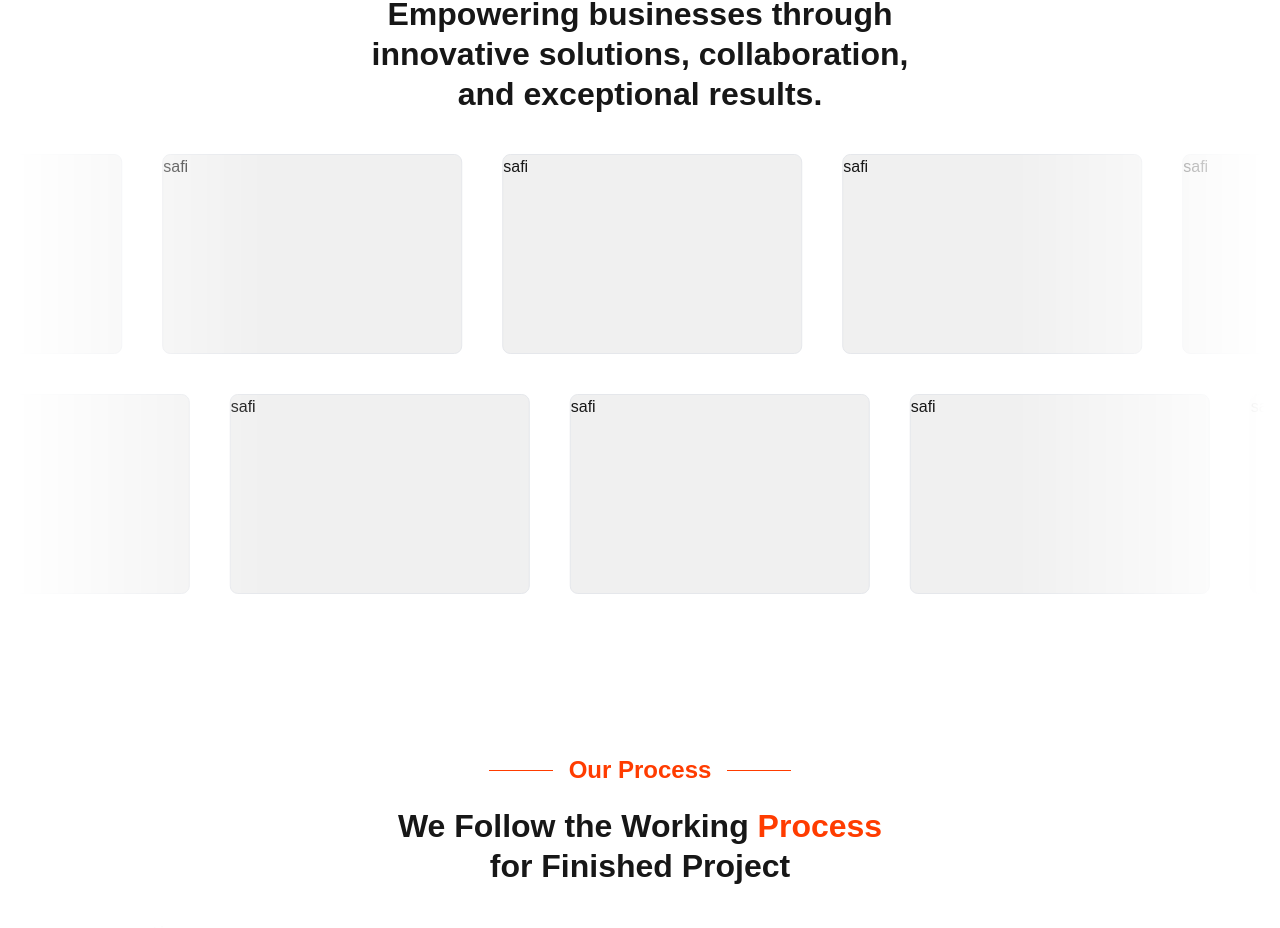
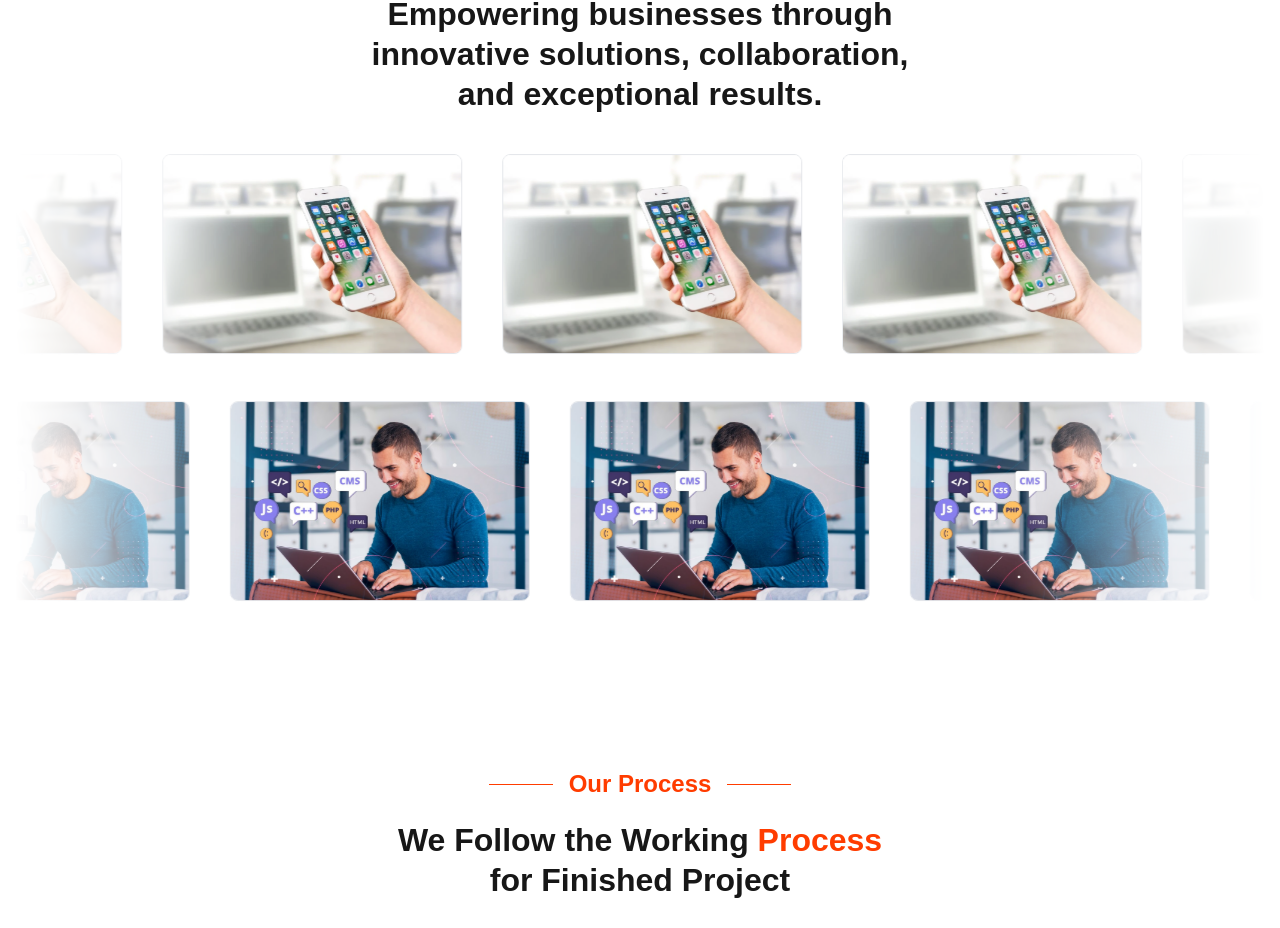
Before and after one commit to safimiazi/software_company_website, a Next.js app: page / in a window 1280 px wide. Shown: the part 3284-4212 px from the top of the page. Built offline with nearby package versions, Linux system fonts and the light colour scheme.

Commit message:
feat: update AboutUs component description and enhance Projects component with images

```diff
--- a/src/components/ui/home/AboutUs.tsx
+++ b/src/components/ui/home/AboutUs.tsx
@@ -13,8 +13,7 @@ const AboutUs = () => {
     heading: `About ${company_name}`,
     image: about,
     title: "Accelerating Your Path to Business Excellence",
-    description:
-      `At ${company_name}, we specialize in crafting innovative solutions that streamline business growth. Our approach combines collaboration with smart strategies to deliver impactful results through diverse channels and technologies.`,
+    description: `At ${company_name}, we specialize in crafting innovative solutions that streamline business growth. Our approach combines collaboration with smart strategies to deliver impactful results through diverse channels and technologies.`,
 
     companyInfo: {
       founderName: "Mohebulla Miazi",
--- a/src/components/ui/home/Projects.tsx
+++ b/src/components/ui/home/Projects.tsx
@@ -1,6 +1,9 @@
 import ContentWidth from "@/components/shared/ContentWidth";
 import { RightArrows } from "@/Icons";
 import React from "react";
+import web_development from "../../../../public/web_development.jpg";
+import app_development from "../../../../public/app_development.webp";
+import Image from "next/image";
 
 const Projects = () => {
   const projectData = Array(10).fill({ title: "safi" });
@@ -36,7 +39,13 @@ const Projects = () => {
                     key={index}
                     className="h-60 w-60 rounded-md border  project-container"
                   >
-                    {project.title}
+                    <Image
+                      src={app_development}
+                      alt=""
+                      className="h-full w-full object-cover"
+                      width={1000}
+                      height={1000}
+                    />{" "}
                     <div className=" hover-effect-div"></div>
                     <button className="flex project-details-button items-center justify-between  rounded-full p-3 gap-2 text-white transition duration-300 ease-in-out hover:bg-brand-color-dark">
                       View
@@ -63,7 +72,13 @@ const Projects = () => {
                     key={index}
                     className="h-60 w-60 rounded-md border project-container"
                   >
-                    {project.title}
+                    <Image
+                      src={web_development}
+                      alt=""
+                      className="h-full w-full object-cover"
+                      width={1000}
+                      height={1000}
+                    />
                     <div className=" hover-effect-div"></div>
                     <button className="flex project-details-button items-center justify-between  rounded-full p-3 gap-2 text-white transition duration-300 ease-in-out hover:bg-brand-color-dark">
                       View
```
